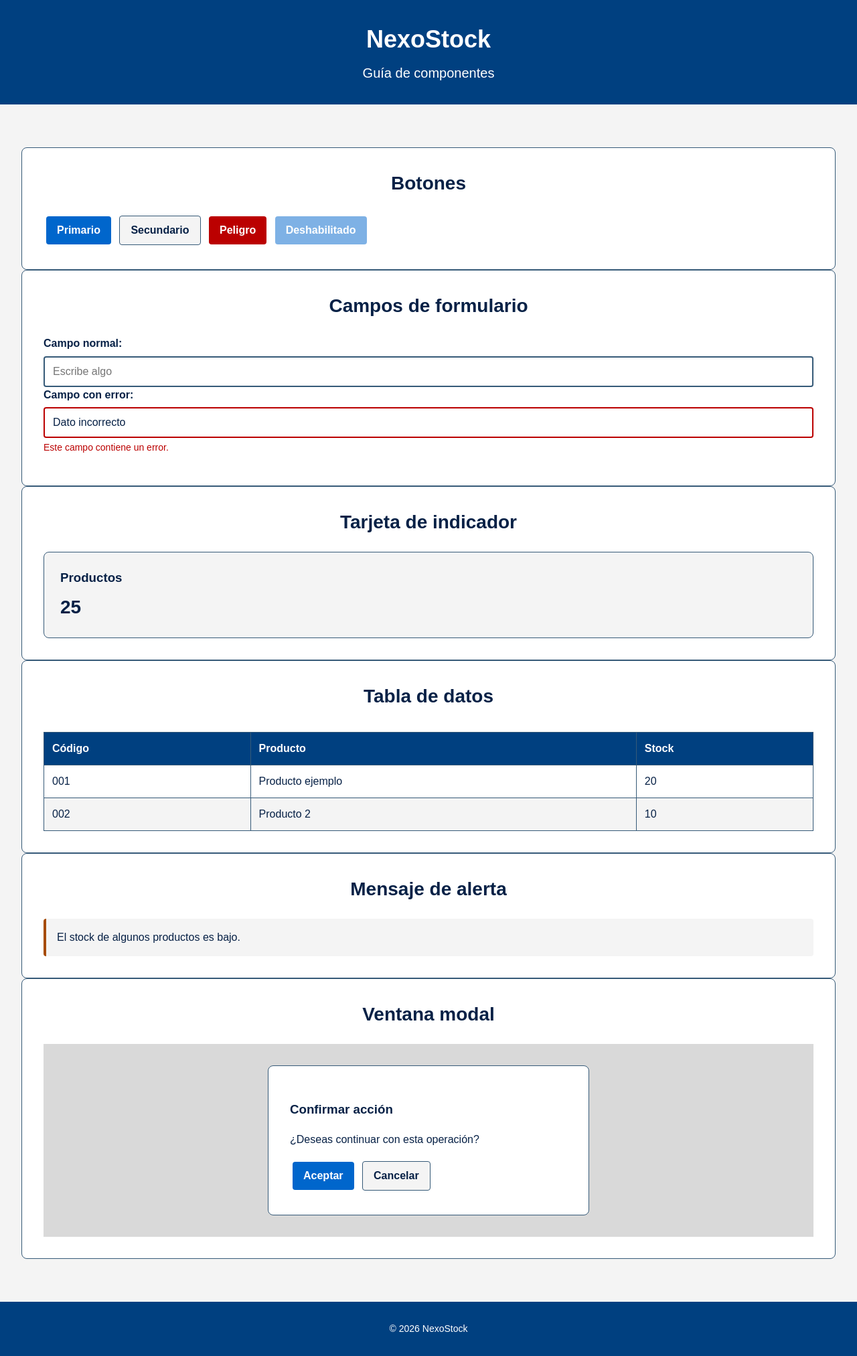
After one commit to sofiamf303/bitacora, a PHP site: page /componentes.html in a window 1280 px wide. The commit adds this page. Shown: the whole page at 67% size. Run offline with PHP 8.4, Linux system fonts and the light colour scheme.

Commit message:
Commit 6

```diff
--- /dev/null
+++ b/componentes.html
@@ -0,0 +1,117 @@
+<!DOCTYPE html>
+<html lang="es">
+<head>
+    <meta charset="UTF-8">
+    <meta name="viewport" content="width=device-width, initial-scale=1.0">
+    <title>Componentes - NexoStock</title>
+    <link rel="stylesheet" href="css/estilos.css">
+</head>
+
+<body>
+
+    <header>
+        <h1>NexoStock</h1>
+        <p>Guía de componentes</p>
+    </header>
+
+    <main class="componentes">
+
+        <section>
+            <h2>Botones</h2>
+
+            <button class="btn btn-primario">Primario</button>
+            <button class="btn btn-secundario">Secundario</button>
+            <button class="btn btn-peligro">Peligro</button>
+            <button class="btn" disabled>Deshabilitado</button>
+        </section>
+
+        <section>
+            <h2>Campos de formulario</h2>
+
+            <label for="campo-normal">Campo normal:</label>
+            <input
+                type="text"
+                id="campo-normal"
+                placeholder="Escribe algo"
+            >
+
+            <label for="campo-error">Campo con error:</label>
+            <input
+                type="text"
+                id="campo-error"
+                class="campo-error"
+                value="Dato incorrecto"
+                aria-describedby="mensaje-error"
+            >
+            <p id="mensaje-error" class="mensaje-error">
+                Este campo contiene un error.
+            </p>
+        </section>
+
+        <section>
+            <h2>Tarjeta de indicador</h2>
+
+            <article class="tarjeta">
+                <h3>Productos</h3>
+                <p>25</p>
+            </article>
+        </section>
+
+        <section>
+            <h2>Tabla de datos</h2>
+
+            <div class="tabla-resumen">
+                <table>
+                    <thead>
+                        <tr>
+                            <th scope="col">Código</th>
+                            <th scope="col">Producto</th>
+                            <th scope="col">Stock</th>
+                        </tr>
+                    </thead>
+
+                    <tbody>
+                        <tr>
+                            <td>001</td>
+                            <td>Producto ejemplo</td>
+                            <td>20</td>
+                        </tr>
+                        <tr>
+                            <td>002</td>
+                            <td>Producto 2</td>
+                            <td>10</td>
+                        </tr>
+                    </tbody>
+                </table>
+            </div>
+        </section>
+
+        <section>
+            <h2>Mensaje de alerta</h2>
+
+            <div class="alerta">
+                El stock de algunos productos es bajo.
+            </div>
+        </section>
+
+        <section>
+            <h2>Ventana modal</h2>
+
+            <div class="modal-demo">
+                <div class="modal-contenido">
+                    <h3>Confirmar acción</h3>
+                    <p>¿Deseas continuar con esta operación?</p>
+                    <button class="btn btn-primario">Aceptar</button>
+                    <button class="btn btn-secundario">Cancelar</button>
+                </div>
+            </div>
+        </section>
+
+    </main>
+
+    <footer>
+        <p>&copy; 2026 NexoStock</p>
+    </footer>
+
+</body>
+</html>
--- a/css/estilos.css
+++ b/css/estilos.css
@@ -353,3 +353,143 @@ nav a:focus-visible {
         padding: 1rem;
     }
 }
+
+
+/* Contenedor de componentes */
+.componentes {
+    width: 100%;
+    max-width: 60rem;
+    margin: 2rem auto;
+    padding: 1rem;
+}
+
+/* Botones */
+.btn {
+    width: auto;
+    margin: 0.25rem;
+    padding: 0.75rem 1rem;
+}
+
+.btn-primario {
+    background-color: var(--action-primary);
+}
+
+.btn-secundario {
+    color: var(--text-primary);
+    background-color: var(--bg-secondary);
+    border: 1px solid var(--text-muted);
+}
+
+.btn-secundario:hover {
+    color: var(--text-on-dark);
+    background-color: var(--action-hover);
+}
+
+.btn-peligro {
+    background-color: var(--status-error);
+}
+
+.btn:active {
+    transform: scale(0.98);
+}
+
+.btn:disabled {
+    opacity: 0.5;
+    cursor: not-allowed;
+}
+
+/* Campos con error */
+.campo-error {
+    border-color: var(--status-error);
+}
+
+.mensaje-error {
+    margin-top: 0.25rem;
+    color: var(--status-error);
+    font-size: var(--font-size-small);
+}
+
+/* Alerta */
+.alerta {
+    padding: 1rem;
+    color: var(--text-primary);
+    background-color: var(--bg-secondary);
+    border-left: 4px solid var(--status-warning);
+    border-radius: 0.25rem;
+}
+
+/* Modal */
+.modal-demo {
+    padding: 2rem;
+    background-color: rgba(0, 0, 0, 0.15);
+}
+
+.modal-contenido {
+    max-width: 30rem;
+    margin: 0 auto;
+    padding: 2rem;
+    background-color: var(--bg-primary);
+    border: 1px solid var(--text-muted);
+    border-radius: 0.5rem;
+}
+
+/* Imágenes flexibles */
+img {
+    max-width: 100%;
+    height: auto;
+    object-fit: contain;
+}
+
+/* Componentes en pantallas pequeñas */
+@media (min-width: 480px) {
+    .componentes {
+        padding: 1.5rem;
+    }
+}
+
+/* Tableta */
+@media (min-width: 768px) {
+    .componentes {
+        padding: 2rem;
+    }
+}
+
+/* Escritorio */
+@media (min-width: 1024px) {
+    .componentes {
+        max-width: 70rem;
+    }
+}
+
+/* Escritorio amplio */
+@media (min-width: 1280px) {
+    .componentes {
+        max-width: 80rem;
+    }
+}
+
+.boton-menu {
+    display: none;
+    width: auto;
+    margin: 0 0 1rem;
+    padding: 0.75rem 1rem;
+}
+
+@media (max-width: 767px) {
+
+    .menu-lateral {
+        padding: 1rem;
+    }
+
+    .boton-menu {
+        display: block;
+    }
+
+    .menu-lateral nav {
+        display: none;
+    }
+
+    .menu-lateral.abierto nav {
+        display: block;
+    }
+}
```
Also changed, not shown: dashboard.html (+30 -2 lines).
